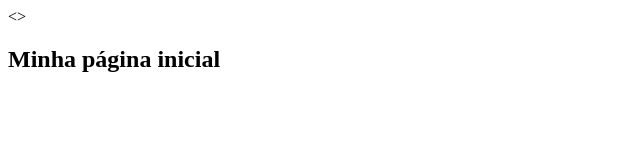
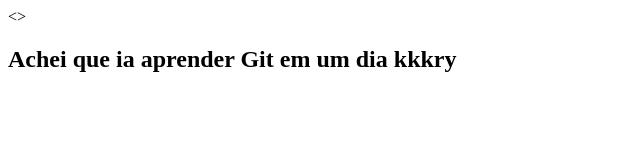
Before and after one commit to rainhadovolante/projeto-curso-git, a plain HTML site: page index.html in a window 1280 px wide. Shown: the whole page, without its empty margins (0-640 px from the left). Drawn offline with Linux system fonts and the light colour scheme.

Commit message:
Achei que ia conseguir aprender Git em um dia kkkry

```diff
--- a/index.html
+++ b/index.html
@@ -6,6 +6,6 @@
     <title>Curso de Git e Github</title>
 </head>
 <body>
-    <h2>Minha página inicial</h2>
+    <h2>Achei que ia aprender Git em um dia kkkry</h2>
 </body>
 </html>
```
